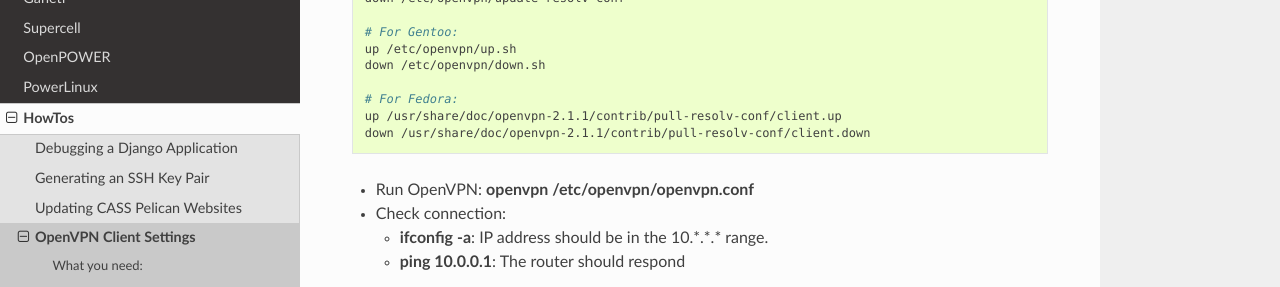
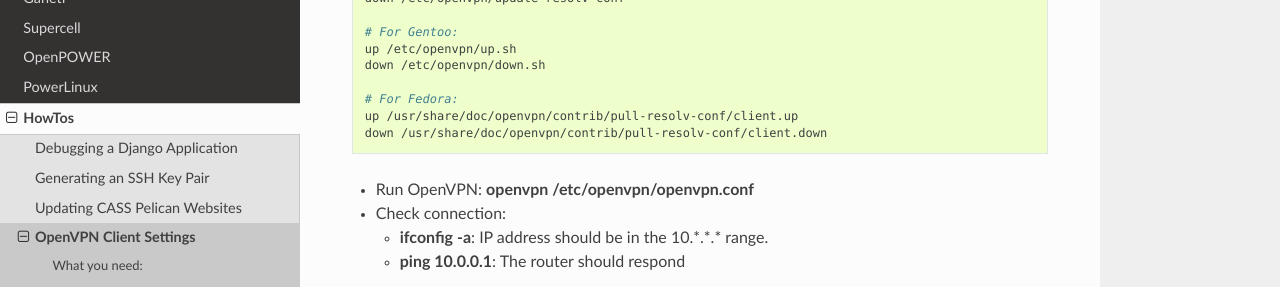
Before and after one commit to osuosl/wiki, a Sphinx documentation site: the page built from source/howtos/vpn_config.rst, in a window 1280 px wide and 900 px high, scrolled down 2296 px. Shown: the part 151-438 px from the top of the window. Built offline with Sphinx 7.4.7 and the Read the Docs theme 2.0.0, drawn with Linux system fonts in a browser that asks for light colours.

Commit message:
update fedora up-down script paths

```diff
--- a/source/howtos/vpn_config.rst
+++ b/source/howtos/vpn_config.rst
@@ -133,8 +133,8 @@ Procedure:
     down /etc/openvpn/down.sh
 
     # For Fedora:
-    up /usr/share/doc/openvpn-2.1.1/contrib/pull-resolv-conf/client.up
-    down /usr/share/doc/openvpn-2.1.1/contrib/pull-resolv-conf/client.down
+    up /usr/share/doc/openvpn/contrib/pull-resolv-conf/client.up
+    down /usr/share/doc/openvpn/contrib/pull-resolv-conf/client.down
 
 - Run OpenVPN: **openvpn /etc/openvpn/openvpn.conf**
 - Check connection:
```
